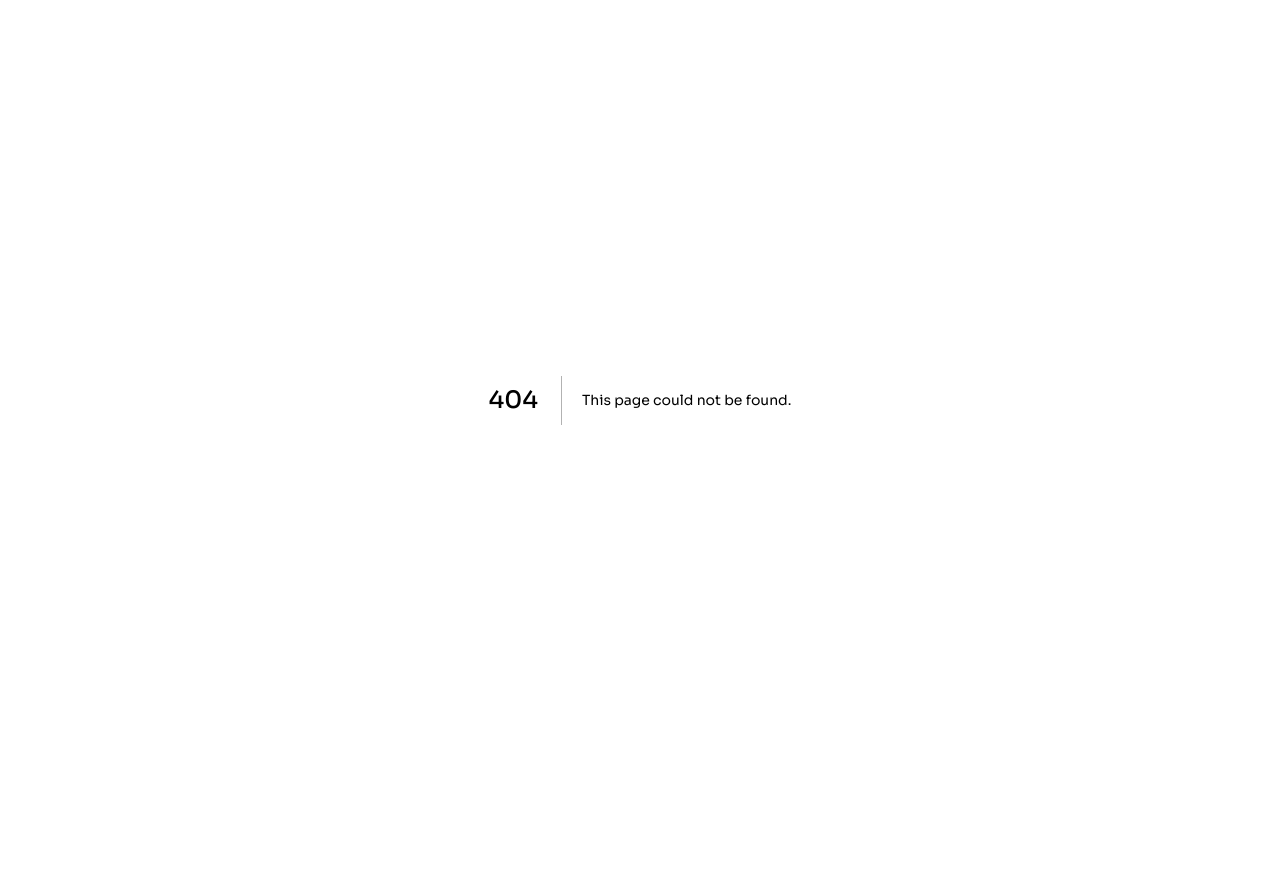
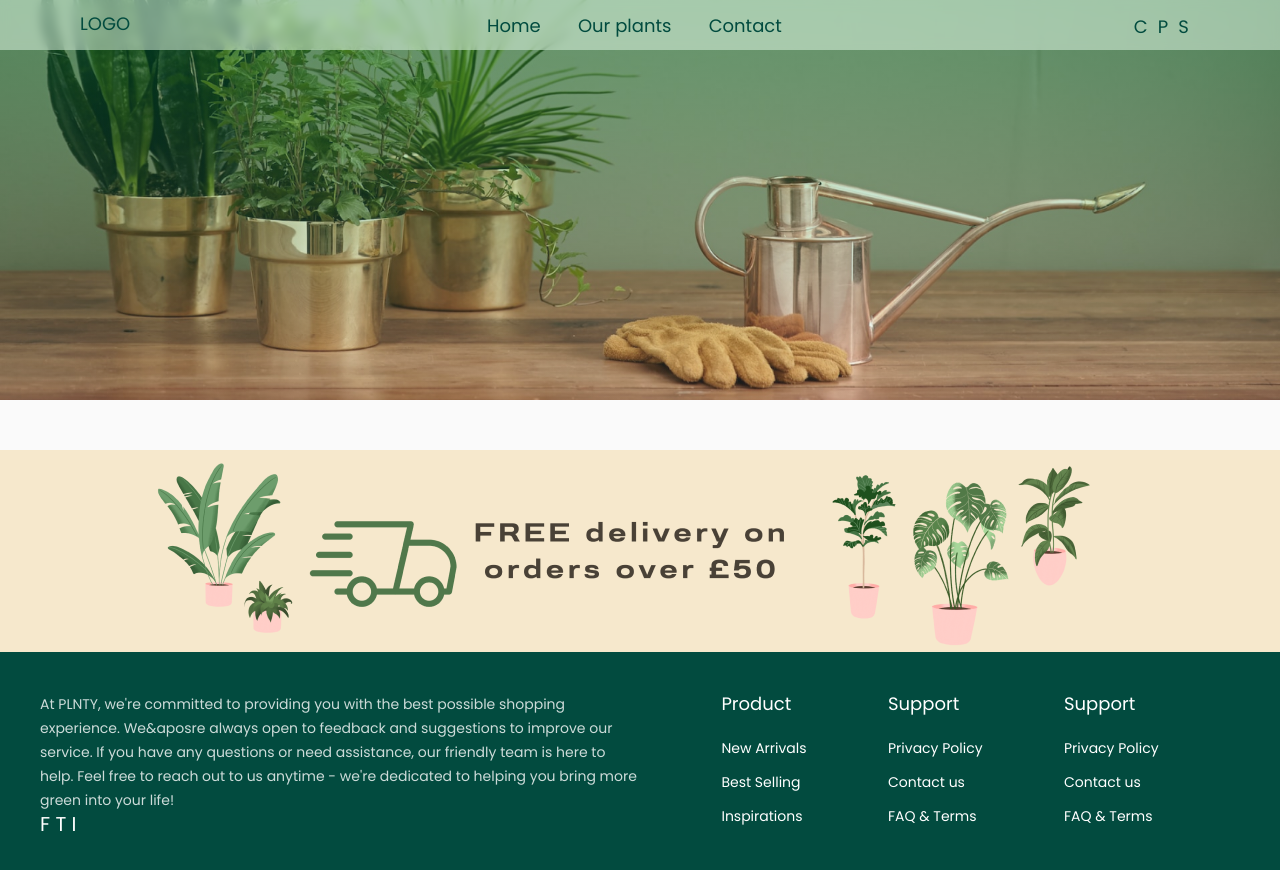
Before and after one commit to axseinga/plnty-e-commerce-shop, a Next.js app: page /contact in a window 1280 px wide. Before the commit this address had no page. Shown: the top 870 px of the page. Before the commit the page ends 800 px from the top, so only its background shows below. Built offline with nearby package versions, Linux system fonts and the light colour scheme.

Commit message:
feat: add contact page, add banner

```diff
--- /dev/null
+++ b/src/components/banner/banner.styles.ts
@@ -0,0 +1,7 @@
+import styled from "styled-components";
+
+export const BannerWrapper = styled.div`
+width: 100%;
+background-color: var(--color-cream);
+display: flex;
+justify-content: center;`;
--- /dev/null
+++ b/src/components/banner/banner.tsx
@@ -0,0 +1,16 @@
+import React from "react";
+import { BannerWrapper } from "./banner.styles";
+import Image from "next/image";
+
+export const Banner = () => {
+  return (
+    <BannerWrapper>
+      <Image
+        src="/assets/delivery-banner.png"
+        alt="Free delivery on orders over £50"
+        width="1000"
+        height="202"
+      />
+    </BannerWrapper>
+  );
+};
--- a/src/components/page-layout/page-layout.styles.ts
+++ /dev/null
@@ -1 +0,0 @@
-import styled from "styled-components";
--- a/src/components/page-layout/page-layout.tsx
+++ b/src/components/page-layout/page-layout.tsx
@@ -1,6 +1,7 @@
 import React, { ReactNode } from "react";
 import { Nav } from "@/components/nav/nav";
 import { Footer } from "@/components/footer/footer";
+import { Banner } from "../banner/banner";
 
 type PageLayoutProps = {
   children: ReactNode;
@@ -11,6 +12,7 @@ export const PageLayout = ({ children }: PageLayoutProps) => {
     <>
       <Nav />
       <main>{children}</main>
+      <Banner/>
       <Footer />
     </>
   );
--- a/src/components/product-thumbnail/product-thumbnail.styles.ts
+++ b/src/components/product-thumbnail/product-thumbnail.styles.ts
@@ -2,7 +2,8 @@ import styled from "styled-components";
 
 export const ProductThumbnailWrapper = styled.div`
   width: 100%;
-  border: 1px solid var(--color-light-gray);
+  background-color: var(--color-white);
+  box-shadow: 4px 6px 8px -3px rgba(143,143,143,1);
 
   & a {
     color: var(--color-black);
--- /dev/null
+++ b/src/pages/contact.tsx
@@ -0,0 +1,10 @@
+import { PageLayout } from "@/components/page-layout/page-layout";
+import { Hero } from "@/components/hero/hero";
+
+export default function PlantsPage() {
+  return (
+    <PageLayout>
+      <Hero heroImage="/assets/contactpage-header.png" />
+    </PageLayout>
+  );
+}
--- a/src/styles/global-styles.ts
+++ b/src/styles/global-styles.ts
@@ -10,12 +10,14 @@ const GlobalStyle = createGlobalStyle`
     --root-max: 20px;
     --gap: 1rem;
     --nav-height: 2.5rem;
+    --color-background: #FAFAFA;
     --color-white: #ffffff;
     --color-black: #000000;
     --color-primary: #024B3F;
     --color-secondary: #8AA77E;
     --color-tertiary: #3f655f;
     --color-light-gray: #dcdcdc;
+    --color-cream: #F6E8CC;
     --font-headers: 'Sora', sans-serif;
     --font-text: 'Poppins', sans-serif;
   }
@@ -29,7 +31,7 @@ const GlobalStyle = createGlobalStyle`
     font-family: var(--font-text);
     font-weight: normal;
     color: var(--color-black);
-    background-color: var(--color-white);
+    background-color: var(--color-background);
     overflow-x: hidden;
     width: 100%;
   }
@@ -40,7 +42,7 @@ const GlobalStyle = createGlobalStyle`
     font-size: inherit;
     width: 100%;
     height: 100%;
-    background-color: var(--color-white);
+    background-color: var(--color-background);
     line-height: 1.5;
   }
 
```
Also changed, not shown: src/pages/plants/[plantId].tsx (+9 -0 lines), public/assets/contactpage-header.png (added), public/assets/delivery-banner.png (added).
